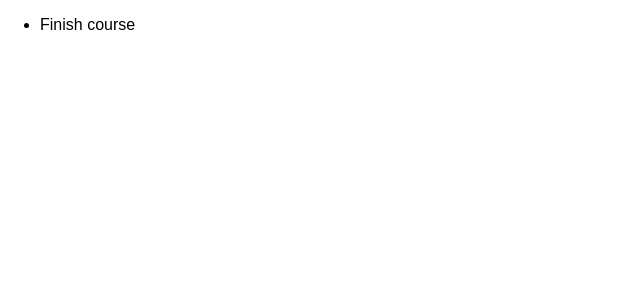
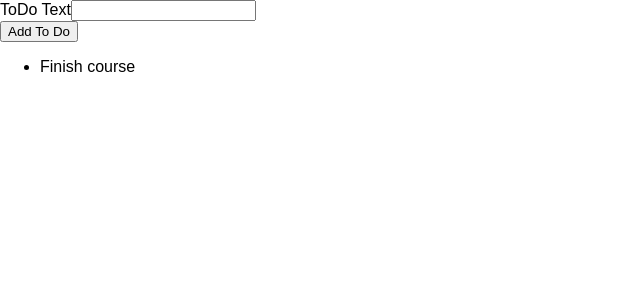
Before and after one commit to jjayjack/TypeScript-React-Overview, a React (Create React App) app: page / in a window 1280 px wide. Shown: the top 300 px of the page, without its empty margins (0-640 px from the left). Built offline with nearby package versions, Linux system fonts and the light colour scheme.

Commit message:
Set Up for new component with input from user

```diff
--- a/src/App.tsx
+++ b/src/App.tsx
@@ -1,10 +1,13 @@
 import React from "react";
+
 import ToDoList from "./components/TodoList";
+import NewToDo from "./components/NewToDo";
 
 const App: React.FC = () => {
   const todos = [{ id: "t1", text: "Finish course" }];
   return (
     <div className="App">
+      <NewToDo />
       <ToDoList items={todos} />
     </div>
   );
--- /dev/null
+++ b/src/components/NewToDo.tsx
@@ -0,0 +1,15 @@
+import React from "react";
+
+const NewToDo: React.FC = () => {
+  return (
+    <form>
+      <div>
+        <label htmlFor="todo-text">ToDo Text</label>
+        <input type="text" id="todo-text" />
+      </div>
+      <button type="submit">Add To Do</button>
+    </form>
+  );
+};
+
+export default NewToDo;
```
